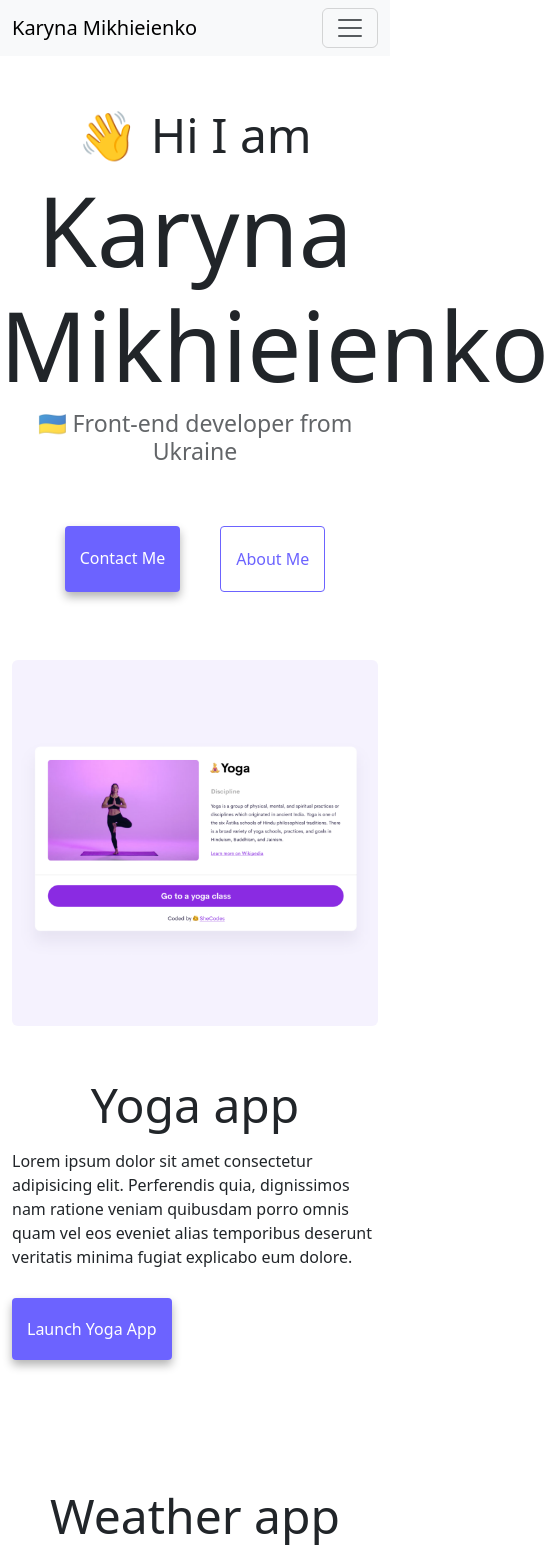
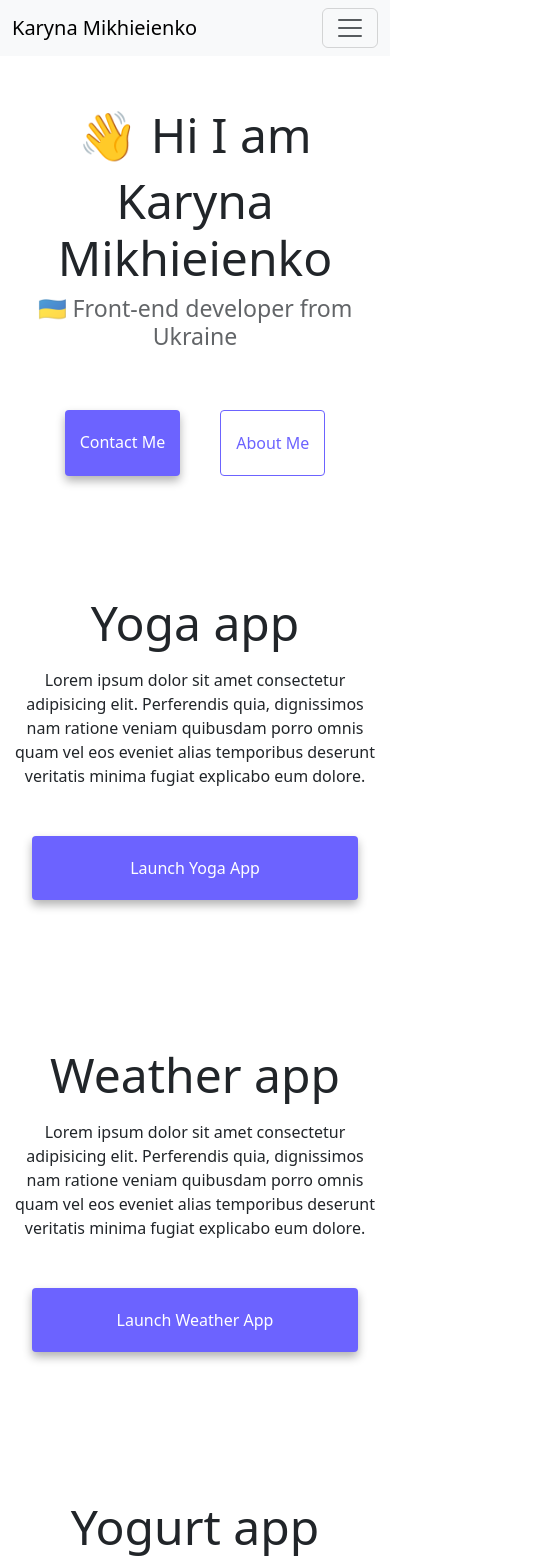
Before and after one commit to karina-mi/Portfolio, a plain HTML site: page index.html in a window 390 px wide. Shown: the top 1558 px of the page, 549 px wide, since content can reach past the window. Drawn offline with nearby package versions, Linux system fonts and the light colour scheme.

Commit message:
made the site adaptive

```diff
--- a/index.html
+++ b/index.html
@@ -66,7 +66,7 @@
 <div class="container">
   <div  class="row mt-5">
     <div class="col-md-6">
-      <img src="./img/yoga.png" class="img-fluid rounded" alt="Yoga project">
+      <img src="./img/yoga.png" class="img-fluid rounded d-none d-sm-block" alt="Yoga project">
 
     </div>
     <div class="col-md-6">
@@ -78,7 +78,7 @@
         explicabo eum dolore.
       </p>
       <div class="mb-5 mt-5">
-        <a href="#" class="primary-link" title="Yoga App">Launch Yoga app</a>
+        <a href="#" class="primary-link project-link"" title="Yoga App">Launch Yoga app</a>
       </div>
     </div>
   </div>
@@ -92,17 +92,17 @@
         explicabo eum dolore.
       </p>
       <div class="mb-5 mt-5">
-        <a href="#" class="primary-link" title="Weather App">Launch Weather App</a>
+        <a href="#" class="primary-link project-link"" title="Weather App">Launch Weather App</a>
       </div>
     </div>
     <div class="col-md-6">
-      <img src="./img/weather.png" class="img-fluid rounded" alt="Weather project">
+      <img src="./img/weather.png" class="img-fluid rounded d-none d-sm-block" alt="Weather project">
 
     </div>
   </div>
   <div class="row mt-5">
     <div class="col-md-6">
-      <img src="./img/yogurt.png" class="img-fluid rounded" alt="Yoga project"/>
+      <img src="./img/yogurt.png" class="img-fluid rounded d-none d-sm-block" alt="Yoga project"/>
     </div>
     <div class="col-md-6">
       <h2 class="mb-3">Yogurt app</h2>
@@ -113,7 +113,7 @@
         explicabo eum dolore.
       </p>
       <div class="mt-5"></div>
-      <a href="#" class="primary-link" title="Yogurt App">Launch Yogurt App</a>
+      <a href="#" class="primary-link project-link"" title="Yogurt App">Launch Yogurt App</a>
     </div>
   </div>
 </div>
--- a/src/style.css
+++ b/src/style.css
@@ -3,6 +3,7 @@
     --secondary-color: #f5f2fe;
     --box-shadow: 0 5px 10px rgba(0, 0, 0, 0.3);
 }
+
 
 h1,
 h2,
@@ -11,7 +12,7 @@ h3 {
 }
 
 h1 {
-    font-size: 96px !important;
+    font-size: 96px!important;
 }
 
 h2 {
@@ -95,3 +96,23 @@ background: var(--primary-color);
 box-shadow: var(--box-shadow);
 color: white;
 }
+
+@media (max-width: 576px){
+    h1 {
+        font-size: 48px !important;
+        line-height: 1.5;
+    }
+    h2 {
+        font-size: 32px;
+        text-align: center;
+    }
+
+    p {
+        text-align: center;
+    }
+    .project-link {
+        display: block;
+        text-align: center;
+        margin: 0 20px;
+    }
+}
```
Also changed, not shown: about.html (+0 -1 lines).
